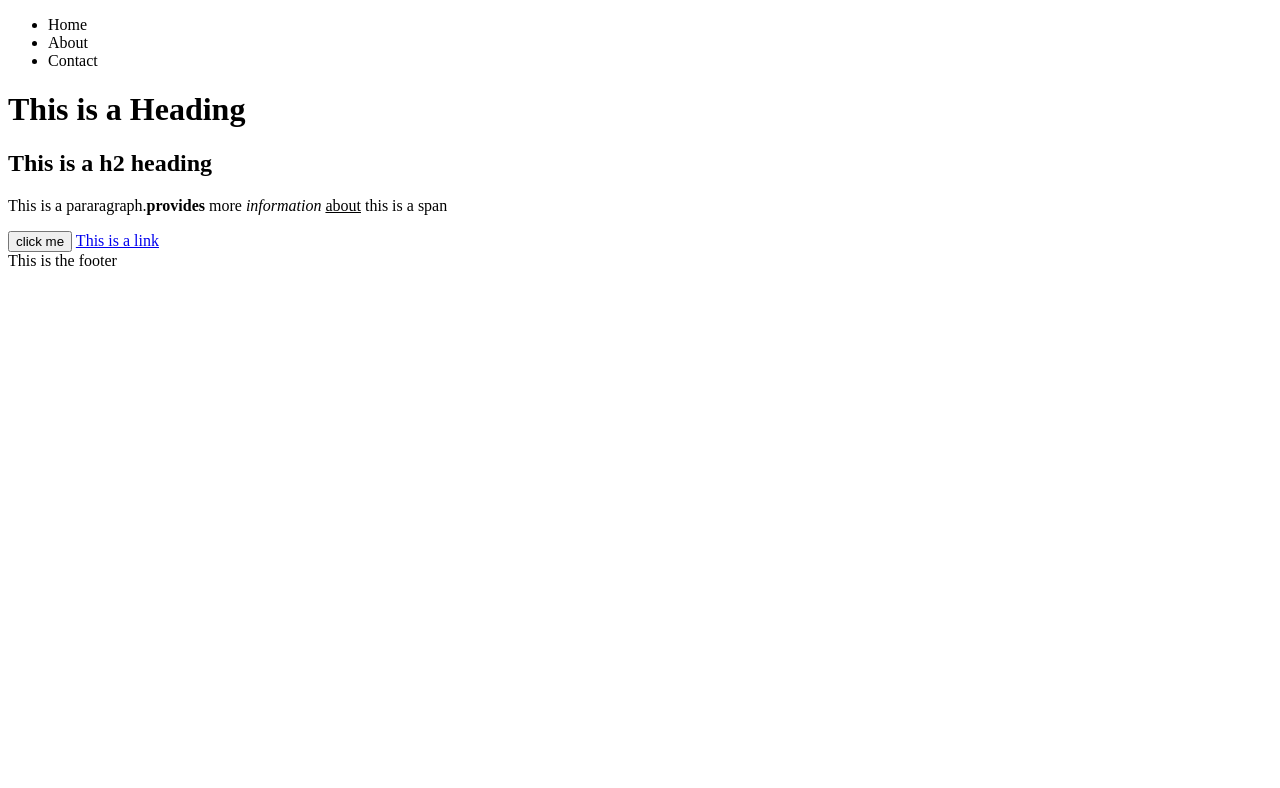
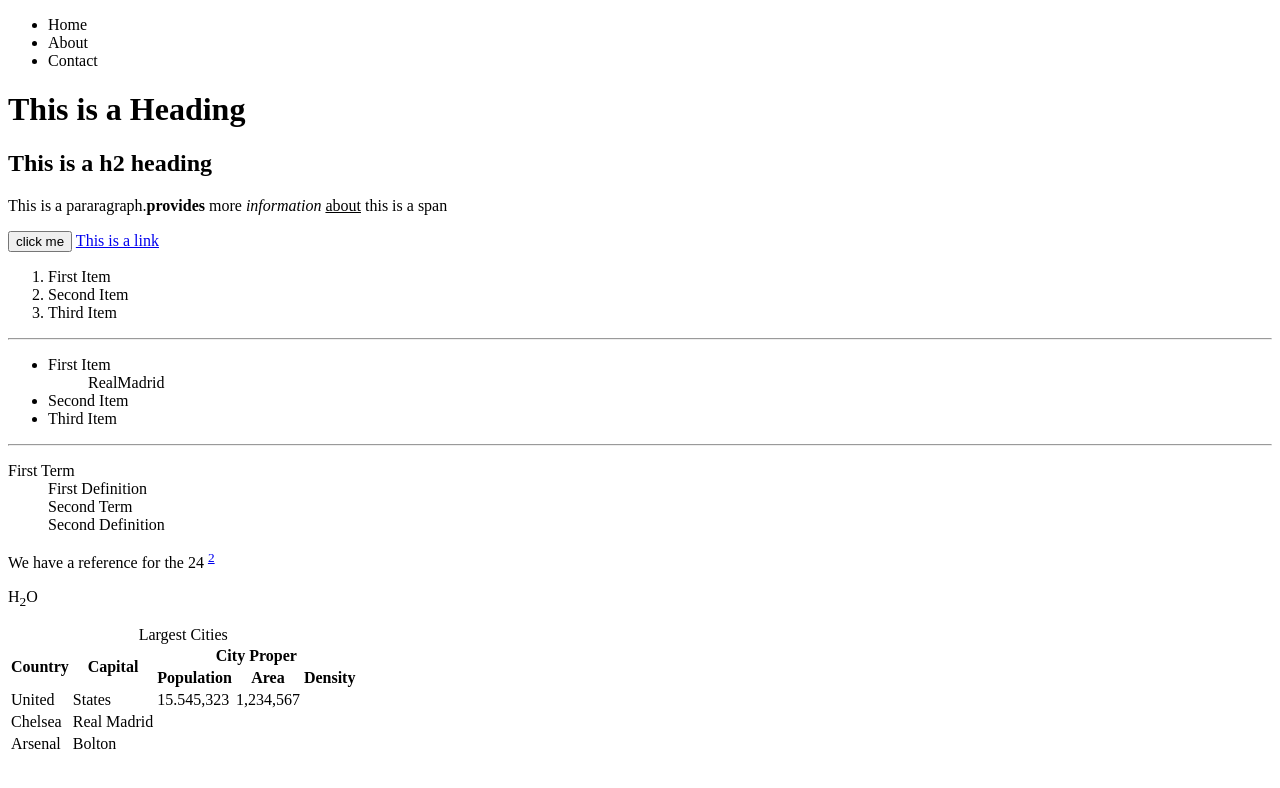
Before and after one commit to AliNuro1/HTMLfirst-lesson, a plain HTML site: page Index.HTML in a window 1280 px wide. Drawn offline with Linux system fonts and the light colour scheme.

Commit message:
i have added more work

```diff
--- a/Index.HTML
+++ b/Index.HTML
@@ -30,7 +30,80 @@
 <button> click me</button>
 <a href="https://www.google.com">This is a link</a></main>
 <!-- Our buttons and links   -->
-    <footer>This is the footer</footer>
+
+
+<ol>
+    <li> First Item</li>
+    <li> Second Item</li>
+    <li> Third Item</li>
+</ol>
+
+<hr />
+
+<ul>
+    <li> First Item</li>
+    <ul>RealMadrid</ul>
+    <li> Second Item</li>
+    <li> Third Item</li>
+</ul>
+
+<hr />
+
+<dl>
+    <dt> First Term</dt>
+    <dd> First Definition</dd>
+    <dd> Second Term</dd>
+    <dd> Second Definition</dd>
+</dl>
+
+<p> We have a reference for the 24
+    <sup><a href="https://www.google.com">2</a></sup>
+
+<p>
+    H<sub>2</sub>O
+
+</p>
+
+<table>
+    <caption>Largest Cities</caption>
+    <thead>
+        <tr>
+            <th rowspan="2">Country</th>
+            <th rowspan="2">Capital</th>
+            <th colspan="3">City Proper</th>
+        </tr>
+<tr>
+        <th>Population</th>
+        <th>Area</th>
+        <th>Density</th>
+
+    </tr>
+    </thead>
+
+    <tbody>
+
+
+    <tr>
+        <td>United</td>
+        <td>States</td>
+        <td>15.545,323</td>
+        <td>1,234,567</td>
+
+    </tr>
+
+    <tr>
+        <td>Chelsea</td>
+        <td>Real Madrid</td>
+    </tr>
+    <tr>
+        <td>Arsenal</td>
+        <td>Bolton</td>
+    </tr>
+    </tbody>
+
+
+</table>
+
 
 
 
```
Also changed, not shown: form.html (added, +46 -0 lines), images/Asian-Cup-Final-2019-Hasan-Al-Haydos-Qatar-Japan-Takumi-Minamino.jpg.webp (added), images/IMG_1455.JPG (added), images/random-images.jpeg (added), 1 other file.
